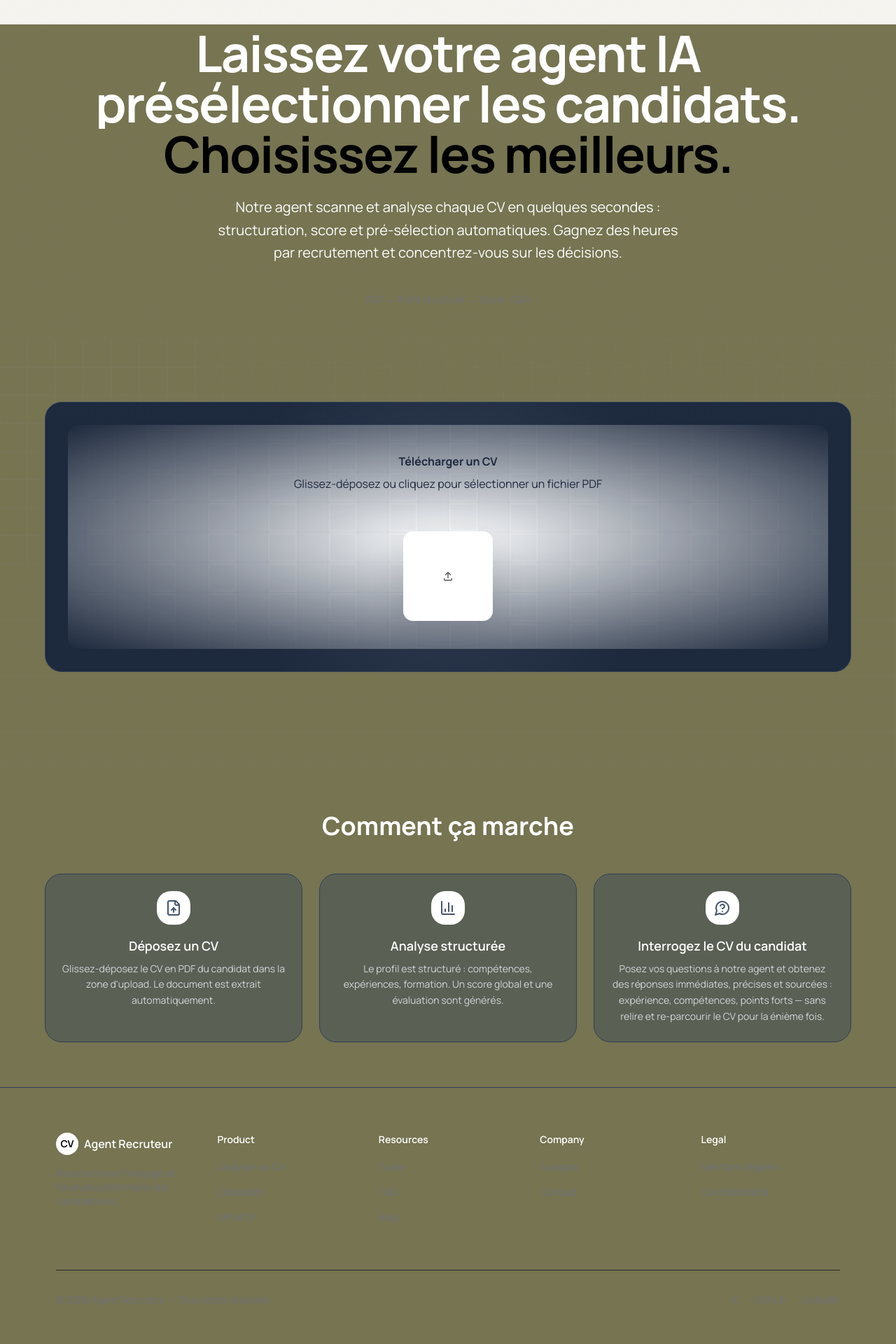
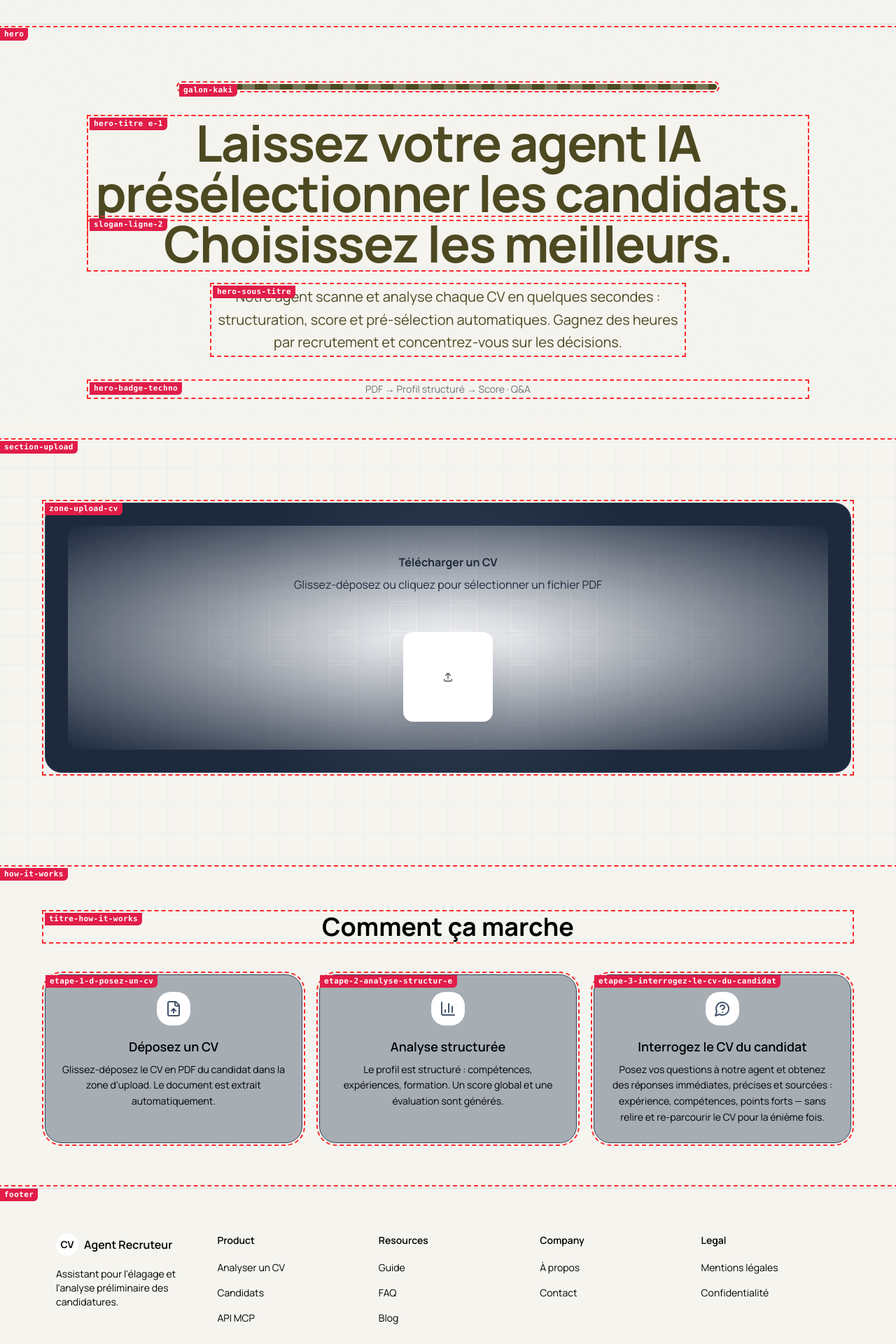
Before and after one commit to laurentknauss/agentrecruteur, a Next.js app in the folder frontend/: page / in a window 1280 px wide. Shown: the part 200-2120 px from the top of the page at 70% size. Built offline with nearby package versions, Linux system fonts and the light colour scheme.

Commit message:
feat(ui): annotations dev (cadres rouges gated) + variantes B/C kéro militaire + fonds crème + support multi-preview (env VARIANT/distDir/API)

```diff
--- a/frontend/src/app/page.tsx
+++ b/frontend/src/app/page.tsx
@@ -6,12 +6,26 @@ import { Footer } from "@/components/footer"
 import CandidateQAContainer from "@/components/CandidateQAContainer"
 
 export default function Home() {
+  const isDev = process.env.NODE_ENV === "development"
+
   return (
     <SmoothScroll>
+      {isDev && (
+        <style
+          dangerouslySetInnerHTML={{
+            __html: `
+[data-devbox]{outline:2px dashed #ff2b2b;outline-offset:2px}
+[data-devbox]::after{content:attr(data-devbox);position:absolute;top:0;left:0;background:#e11d48;color:#fff;font:700 11px/1.3 ui-monospace,Menlo,Consolas,monospace;padding:2px 6px;border-radius:0 0 6px 0;z-index:2147483000;pointer-events:none;letter-spacing:.04em;max-width:90%;overflow:hidden;text-overflow:ellipsis;white-space:nowrap}
+[data-devbox="navbar"]::after{left:auto;right:0;border-radius:0 0 0 6px}
+[data-devbox="hero"]::after{top:15rem}
+`,
+          }}
+        />
+      )}
       <main className="min-h-screen bg-transparent">
         <Navbar />
         <Hero />
-        <section id="upload" className="relative scroll-mt-24">
+        <section id="upload" className="relative scroll-mt-24 bg-[#f5f4ef]" data-devbox="section-upload">
           <CandidateQAContainer />
         </section>
         <HowItWorks />
--- a/frontend/src/components/CandidateQAContainer.tsx
+++ b/frontend/src/components/CandidateQAContainer.tsx
@@ -174,7 +174,8 @@ function CandidateQAContainer() {
           initial={{ opacity: 0, y: 50 }}
           animate={{ opacity: 1, y: 0 }}
           transition={{ duration: 0.6, delay: 0.2 }}
-          className="max-w-6xl mx-auto mb-12"
+          className="relative max-w-6xl mx-auto mb-12"
+          data-devbox="zone-upload-cv"
         >
           <CardSpotlight className="h-fit group">
             <div className="relative z-20">
@@ -222,7 +223,8 @@ function CandidateQAContainer() {
               animate={{ opacity: 1, y: 0 }}
               exit={{ opacity: 0, y: -50 }}
               transition={{ duration: 0.5 }}
-              className="max-w-6xl mx-auto mb-12"
+              className="relative max-w-6xl mx-auto mb-12"
+              data-devbox="resultats-profil"
             >
               <CardSpotlight className="h-fit group">
                 <div className="relative z-20" data-testid="profile-display">
@@ -298,7 +300,8 @@ function CandidateQAContainer() {
             initial={{ opacity: 0, y: 50 }}
             animate={{ opacity: 1, y: 0 }}
             transition={{ duration: 0.6, delay: 0.6 }}
-            className="mt-12"
+            className="relative mt-12"
+            data-devbox="qa-conversation"
           >
             <CardSpotlight className="group">
               <div className="relative z-20">
--- a/frontend/src/components/footer.tsx
+++ b/frontend/src/components/footer.tsx
@@ -29,7 +29,7 @@ export function Footer() {
   const isInView = useInView(ref, { once: true, margin: "-50px" })
 
   return (
-    <footer ref={ref} className="border-t border-slate-700 bg-transparent">
+    <footer ref={ref} className="relative border-t border-black/10 bg-[#f5f4ef]" data-devbox="footer">
       <div className="max-w-6xl mx-auto px-4 py-16">
         <motion.div
           initial={{ opacity: 0, y: 20 }}
@@ -43,9 +43,9 @@ export function Footer() {
               <div className="w-8 h-8 rounded-lg bg-white flex items-center justify-center">
                 <span className="text-zinc-950 font-bold text-sm">CV</span>
               </div>
-              <span className="font-semibold text-white">Agent Recruteur</span>
+              <span className="font-semibold text-black">Agent Recruteur</span>
             </a>
-            <p className="text-sm text-zinc-500 mb-4">
+            <p className="text-sm text-black mb-4">
               Assistant pour l&apos;élagage et l&apos;analyse préliminaire des candidatures.
             </p>
           </div>
@@ -53,11 +53,11 @@ export function Footer() {
           {/* Links */}
           {Object.entries(footerLinks).map(([title, links]) => (
             <div key={title}>
-              <h4 className="text-sm font-semibold text-white mb-4">{title}</h4>
+              <h4 className="text-sm font-semibold text-black mb-4">{title}</h4>
               <ul className="space-y-3">
                 {links.map((link) => (
                   <li key={link.label}>
-                    <a href={link.href} className="text-sm text-zinc-500 hover:text-white transition-colors">
+                    <a href={link.href} className="text-sm text-black hover:text-black transition-colors">
                       {link.label}
                     </a>
                   </li>
@@ -74,15 +74,15 @@ export function Footer() {
           transition={{ duration: 0.6, delay: 0.3 }}
           className="mt-16 pt-8 border-t border-zinc-800 flex flex-col sm:flex-row items-center justify-between gap-4"
         >
-          <p className="text-sm text-zinc-500">&copy; 2026 Agent Recruteur — Tous droits réservés.</p>
+          <p className="text-sm text-black">&copy; 2026 Agent Recruteur — Tous droits réservés.</p>
           <div className="flex items-center gap-6">
-            <a href="#" className="text-sm text-zinc-500 hover:text-white transition-colors">
+            <a href="#" className="text-sm text-black hover:text-black transition-colors">
               X
             </a>
-            <a href="#" className="text-sm text-zinc-500 hover:text-white transition-colors">
+            <a href="#" className="text-sm text-black hover:text-black transition-colors">
               GitHub
             </a>
-            <a href="#" className="text-sm text-zinc-500 hover:text-white transition-colors">
+            <a href="#" className="text-sm text-black hover:text-black transition-colors">
               LinkedIn
             </a>
           </div>
--- a/frontend/src/components/hero.tsx
+++ b/frontend/src/components/hero.tsx
@@ -1,6 +1,7 @@
 "use client"
 
 import { motion } from "motion/react"
+import { VARIANT } from "@/lib/variant"
 
 const textRevealVariants = {
   hidden: { y: "100%" },
@@ -14,23 +15,31 @@ const textRevealVariants = {
   }),
 }
 
-export function Hero() {
+// Palette militaire
+const OLIVE_FONCE = "oklch(0.40 0.06 105)"
+const KAKI_MOYEN = "oklch(0.55 0.05 105)"
+const CREME = "#f5f4ef"
+
+function Inner() {
+  const isB = VARIANT === "B"
   return (
-    <section className="relative flex flex-col items-center justify-center px-4 pt-60 pb-12 overflow-hidden">
-      {/* Background — identique au fond global */}
-
-
     <div className="relative z-10 max-w-5xl mx-auto text-center">
       {/* Headline with text mask animation */}
-        <h1 className="text-5xl sm:text-6xl lg:text-7xl font-bold tracking-tight text-white mb-6">
-          <span className="block overflow-hidden">
+      <h1
+        className={
+          "relative text-5xl sm:text-6xl lg:text-7xl font-bold tracking-tight mb-6 " +
+          (isB ? "text-white" : "text-[oklch(0.40_0.06_105)]")
+        }
+        data-devbox="hero-titre"
+      >
+        <span className="block overflow-hidden relative" data-devbox="slogan-ligne-1">
           <motion.span className="block" variants={textRevealVariants} initial="hidden" animate="visible" custom={0}>
             Laissez votre agent IA présélectionner les candidats.
           </motion.span>
         </span>
-          <span className="block overflow-hidden">
+        <span className="block overflow-hidden relative" data-devbox="slogan-ligne-2">
           <motion.span
-              className="block text-black"
+            className="block"
             variants={textRevealVariants}
             initial="hidden"
             animate="visible"
@@ -46,7 +55,12 @@ export function Hero() {
         initial={{ opacity: 0, y: 20 }}
         animate={{ opacity: 1, y: 0 }}
         transition={{ duration: 0.6, delay: 0.5 }}
-          className="text-lg sm:text-xl text-white max-w-2xl mx-auto mb-10 leading-relaxed"
+        className={
+          "relative text-lg sm:text-xl max-w-2xl mx-auto mb-10 leading-relaxed " +
+          (isB ? "" : "text-[oklch(0.40_0.06_105)]")
+        }
+        style={isB ? { color: CREME } : undefined}
+        data-devbox="hero-sous-titre"
       >
         Notre agent scanne et analyse chaque CV en quelques secondes : structuration, score et
         pré-sélection automatiques. Gagnez des heures par recrutement et concentrez-vous sur les décisions.
@@ -57,11 +71,46 @@ export function Hero() {
         initial={{ opacity: 0, y: 20 }}
         animate={{ opacity: 1, y: 0 }}
         transition={{ duration: 0.6, delay: 0.7 }}
-          className="text-sm text-zinc-500"
+        className={"relative text-sm " + (isB ? "" : "text-zinc-500")}
+        style={isB ? { color: CREME } : undefined}
+        data-devbox="hero-badge-techno"
       >
         PDF → Profil structuré → Score · Q&amp;A
       </motion.p>
     </div>
+  )
+}
+
+export function Hero() {
+  const isB = VARIANT === "B"
+  return (
+    <section
+      className="relative flex flex-col items-center justify-center px-4 pt-80 pb-16 overflow-hidden bg-[#f5f4ef]"
+      data-devbox="hero"
+    >
+      {isB ? (
+        /* Direction B — panneau kaki « insigne » avec textes blancs */
+        <div
+          className="relative z-10 w-full max-w-5xl mx-auto rounded-3xl px-6 py-12 sm:px-12 sm:py-16 shadow-xl"
+          style={{ backgroundColor: KAKI_MOYEN, outline: `3px solid ${OLIVE_FONCE}` }}
+          data-devbox="panneau-kaki"
+        >
+          <Inner />
+        </div>
+      ) : (
+        /* Direction C — crème + galon kaki discret */
+        <>
+          <div
+            aria-hidden
+            className="relative z-10 h-2 w-2/3 max-w-3xl mx-auto mb-10 rounded-full"
+            style={{
+              background: `repeating-linear-gradient(90deg, ${OLIVE_FONCE} 0 18px, ${KAKI_MOYEN} 18px 36px)`,
+            }}
+            data-devbox="galon-kaki"
+          />
+          <Inner />
+        </>
+      )}
     </section>
   )
 }
--- a/frontend/src/components/how-it-works.tsx
+++ b/frontend/src/components/how-it-works.tsx
@@ -26,14 +26,15 @@ const steps = [
 
 export function HowItWorks() {
   return (
-    <section id="comment" className="relative py-16 px-4 bg-transparent scroll-mt-24">
+    <section id="comment" className="relative py-16 px-4 bg-[#f5f4ef] scroll-mt-24" data-devbox="how-it-works">
       <div className="max-w-6xl mx-auto">
         <motion.h2
           initial={{ opacity: 0, y: 20 }}
           whileInView={{ opacity: 1, y: 0 }}
           viewport={{ once: true }}
           transition={{ duration: 0.5 }}
-          className="text-3xl sm:text-4xl font-bold text-white text-center mb-12"
+          className="relative text-3xl sm:text-4xl font-bold text-black text-center mb-12"
+          data-devbox="titre-how-it-works"
         >
           Comment ça marche
         </motion.h2>
@@ -46,13 +47,14 @@ export function HowItWorks() {
               whileInView={{ opacity: 1, y: 0 }}
               viewport={{ once: true }}
               transition={{ duration: 0.5, delay: index * 0.15 }}
-              className="rounded-2xl border border-slate-700 bg-slate-700/40 p-6 text-center"
+              className="relative rounded-2xl border border-slate-700 bg-slate-700/40 p-6 text-center"
+              data-devbox={`etape-${index + 1}-${step.title.toLowerCase().replace(/[^a-z0-9]+/g, "-")}`}
             >
               <div className="inline-flex items-center justify-center w-12 h-12 rounded-xl bg-white text-slate-600 mb-4">
                 <step.icon className="w-6 h-6" />
               </div>
-              <h3 className="text-lg font-semibold text-white mb-2">{step.title}</h3>
-              <p className="text-sm text-zinc-300 leading-relaxed">{step.description}</p>
+              <h3 className="text-lg font-semibold text-black mb-2">{step.title}</h3>
+              <p className="text-sm text-black leading-relaxed">{step.description}</p>
             </motion.div>
           ))}
         </div>
--- a/frontend/src/components/navbar.tsx
+++ b/frontend/src/components/navbar.tsx
@@ -12,7 +12,7 @@ export function Navbar() {
       : "Accès restreint. Contactez Laurent Knauss pour obtenir des identifiants de démo."
 
   return (
-    <header className="fixed top-0 left-0 right-0 z-50 w-full bg-[#f5f4ef] border-b border-black/10">
+    <header className="fixed top-0 left-0 right-0 z-50 w-full bg-[#f5f4ef] border-b border-black/10" data-devbox="navbar">
       <div className="mx-auto flex items-center justify-between px-6 py-3">
         <a href="#" className="block" aria-label="Agent Recruteur">
           <Image
--- /dev/null
+++ b/frontend/src/lib/variant.ts
@@ -0,0 +1,6 @@
+// Variante visuelle active (dev preview uniquement) :
+//   B = Direction B « Officier sur crème »  (panneau kaki avec textes blancs)
+//   C = Direction C « Camouflage discret »  (crème + galon kaki + textes olive)
+// La valeur par défaut est "C".
+export const VARIANT: "B" | "C" =
+  (process.env.NEXT_PUBLIC_VARIANT as "B" | "C" | undefined) === "B" ? "B" : "C"
```
Also changed, not shown: frontend/next.config.ts (+9 -6 lines). Lines whose indentation alone changed are shown as unchanged.
